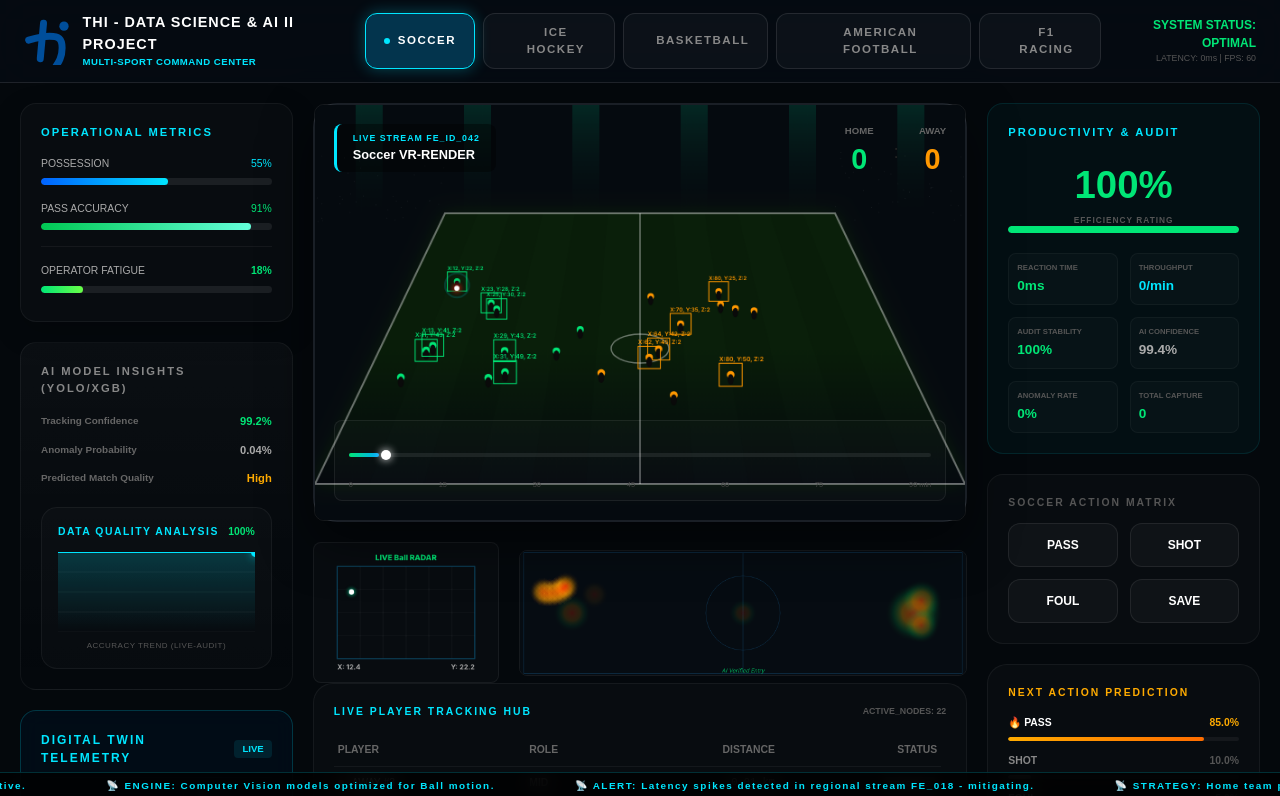
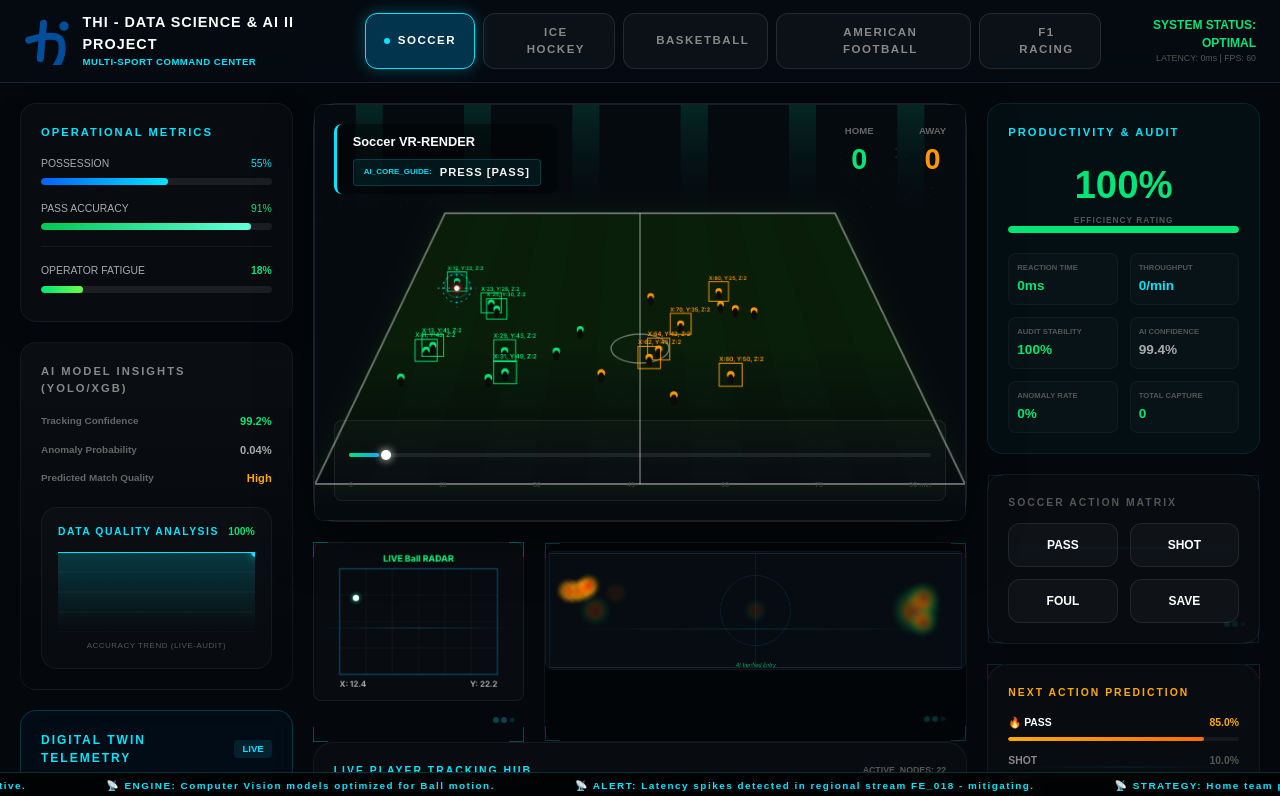
Before and after one commit to akifyigitkutuk/ai-sports-dashboard, a Next.js app: page / in a window 1280 px wide. Shown: the top 796 px of the page. Built offline with nearby package versions, Linux system fonts and the light colour scheme.

Commit message:
Feature: Demo Guidance HUD, Layout Visibility Fixes, and Tactical Tech Overlays

```diff
--- a/src/app/page.tsx
+++ b/src/app/page.tsx
@@ -18,6 +18,7 @@ const ActionDistribution = dynamic(() => import('@/components/ActionDistribution
 const PlayerTrackingHub = dynamic(() => import('@/components/PlayerTrackingHub'), { ssr: false })
 const AIPredictionPanel = dynamic(() => import('@/components/AIPredictionPanel'), { ssr: false })
 const EnvironmentTelemetry = dynamic(() => import('@/components/EnvironmentTelemetry'), { ssr: false })
+const TacticalOverlays = dynamic(() => import('@/components/TacticalOverlays'), { ssr: false })
 
 interface DisplayState {
   stats: GameStats
@@ -264,8 +265,24 @@ export default function Dashboard() {
             <div style={{ position: 'relative', background: '#060c14', borderRadius: '24px', border: '1px solid rgba(255,255,255,0.08)', boxShadow: '0 20px 50px rgba(0,0,0,0.5)' }}>
               <div style={{ position: 'absolute', top: '20px', left: '20px', zIndex: 10, pointerEvents: 'none' }}>
                 <div style={{ background: 'rgba(0,0,0,0.4)', padding: '8px 16px', borderRadius: '8px', borderLeft: '3px solid #00e6ff' }}>
-                  <p style={{ fontSize: '0.55rem', color: '#00e6ff', fontWeight: 800, margin: 0, letterSpacing: '1px' }}>LIVE STREAM FE_ID_042</p>
                   <p style={{ fontSize: '0.8rem', fontWeight: 900, margin: 0 }}>{SPORT_CONFIGS[sport].name} VR-RENDER</p>
+
+                  {/* DEMO GUIDANCE HUD */}
+                  <div style={{
+                    marginTop: '8px', padding: '4px 10px', background: 'rgba(0,230,255,0.08)',
+                    border: '1px solid rgba(0,230,255,0.2)', borderRadius: '4px',
+                    display: 'flex', alignItems: 'center', gap: '8px', animation: 'blink 2s infinite'
+                  }}>
+                    <span style={{ fontSize: '0.5rem', color: '#00e6ff', fontWeight: 900 }}>AI_CORE_GUIDE:</span>
+                    <span style={{ fontSize: '0.7rem', color: '#fff', fontWeight: 900, letterSpacing: '1px' }}>
+                      {stats.showAnomalyPopup && stats.anomalyScenario
+                        ? `PRESS [${stats.anomalyScenario.correction.toUpperCase()}]`
+                        : stats.predictions && stats.predictions.length > 0
+                          ? `PRESS [${stats.predictions[0].type.toUpperCase()}]`
+                          : "WAITING FOR EVENT..."
+                      }
+                    </span>
+                  </div>
                 </div>
               </div>
 
@@ -298,9 +315,15 @@ export default function Dashboard() {
               )}
             </div>
 
-            <div style={{ display: 'grid', gridTemplateColumns: '1fr 2.4fr', gap: '20px', marginTop: '20px' }}>
-              <BallTrackerCanvas ball={ball} sport={sport} />
-              <div style={{ flex: 1, minWidth: '300px' }}><HeatmapCanvas points={positionHistory} sport={stats.sport} /></div>
+            <div style={{ display: 'grid', gridTemplateColumns: 'minmax(200px, 1fr) 2fr', gap: '20px', marginTop: '20px' }}>
+              <div style={{ height: '200px', position: 'relative' }}>
+                <BallTrackerCanvas ball={ball} sport={sport} />
+                <div style={{ position: 'absolute', inset: 0, opacity: 0.3 }}><TacticalOverlays /></div>
+              </div>
+              <div style={{ height: '200px', position: 'relative', background: 'rgba(0,0,0,0.3)', borderRadius: '12px', border: '1px solid rgba(255,255,255,0.05)' }}>
+                <HeatmapCanvas points={positionHistory} sport={stats.sport} />
+                <div style={{ position: 'absolute', inset: 0, opacity: 0.2 }}><TacticalOverlays /></div>
+              </div>
             </div>
 
             <PlayerTrackingHub players={players} />
@@ -341,8 +364,8 @@ export default function Dashboard() {
               </div>
             </div>
 
-            <div style={{ marginBottom: '20px', display: 'flex', flexDirection: 'column', gap: '20px' }}>
-              <div style={{ padding: '20px', background: 'rgba(255,255,255,0.02)', borderRadius: '16px', border: '1px solid rgba(255,255,255,0.05)' }}>
+            <div style={{ marginBottom: '20px', display: 'flex', flexDirection: 'column', gap: '20px', minHeight: '400px' }}>
+              <div style={{ padding: '20px', background: 'rgba(255,255,255,0.02)', borderRadius: '16px', border: '1px solid rgba(255,255,255,0.05)', position: 'relative' }}>
                 <p style={{ fontSize: '0.65rem', fontWeight: 800, letterSpacing: '2px', textTransform: 'uppercase', color: '#555', marginBottom: '12px' }}>
                   {sport} ACTION MATRIX
                 </p>
@@ -362,9 +385,13 @@ export default function Dashboard() {
                     >{btn}</button>
                   ))}
                 </div>
+                <div style={{ position: 'absolute', inset: 0, opacity: 0.1 }}><TacticalOverlays /></div>
               </div>
 
-              <AIPredictionPanel predictions={stats.predictions} />
+              <div style={{ position: 'relative' }}>
+                <AIPredictionPanel predictions={stats.predictions} />
+                <div style={{ position: 'absolute', inset: 0, opacity: 0.15 }}><TacticalOverlays /></div>
+              </div>
 
               {stats.systemMessage && (
                 <div style={{
--- a/src/components/PitchCanvas.tsx
+++ b/src/components/PitchCanvas.tsx
@@ -221,6 +221,12 @@ export default function PitchCanvas({ players, ball, stats, onAcceptAnomaly }: P
       const isCar = sport === 'F1'
       const isHockey = sport === 'HOCKEY'
 
+      // TARGETING HUD OVERLAY
+      ctx.strokeStyle = '#00e6ff'; ctx.lineWidth = 1; ctx.setLineDash([2, 4])
+      ctx.beginPath(); ctx.arc(bp.px, bp.py, 22*bp.scale, 0, Math.PI*2); ctx.stroke()
+      ctx.beginPath(); ctx.moveTo(bp.px - 30*bp.scale, bp.py); ctx.lineTo(bp.px + 30*bp.scale, bp.py); ctx.stroke()
+      ctx.beginPath(); ctx.moveTo(bp.px, bp.py - 30*bp.scale); ctx.lineTo(bp.px, bp.py + 30*bp.scale); ctx.stroke(); ctx.setLineDash([])
+
       if (!isCar) {
         const glow = ctx.createRadialGradient(bp.px, bp.py, 0, bp.px, bp.py, 15*bp.scale)
         glow.addColorStop(0, isHockey ? 'rgba(255,255,255,0.8)' : 'rgba(255,40,20,0.8)')
--- /dev/null
+++ b/src/components/TacticalOverlays.tsx
@@ -0,0 +1,42 @@
+'use client'
+
+import React from 'react'
+
+export default function TacticalOverlays() {
+  return (
+    <div style={{ position: 'relative', width: '100%', height: '100%', pointerEvents: 'none' }}>
+      {/* Scanning Line */}
+      <div style={{
+        position: 'absolute', top: 0, left: 0, width: '100%', height: '2px',
+        background: 'linear-gradient(90deg, transparent, rgba(0,230,255,0.4), transparent)',
+        animation: 'scan 4s linear infinite', zIndex: 1
+      }} />
+
+      {/* Decorative Corner Brackets */}
+      <div style={{ position: 'absolute', top: 0, left: 0, width: '15px', height: '15px', borderTop: '1px solid #00e6ff', borderLeft: '1px solid #00e6ff' }} />
+      <div style={{ position: 'absolute', top: 0, right: 0, width: '15px', height: '15px', borderTop: '1px solid #00e6ff', borderRight: '1px solid #00e6ff' }} />
+      <div style={{ position: 'absolute', bottom: 0, left: 0, width: '15px', height: '15px', borderBottom: '1px solid #00e6ff', borderLeft: '1px solid #00e6ff' }} />
+      <div style={{ position: 'absolute', bottom: 0, right: 0, width: '15px', height: '15px', borderBottom: '1px solid #00e6ff', borderRight: '1px solid #00e6ff' }} />
+
+      {/* Pulsing Data Points */}
+      <div style={{ position: 'absolute', bottom: '10%', right: '5%', display: 'flex', gap: '4px' }}>
+        {[1,2,3].map(i => (
+          <div key={i} style={{ width: '4px', height: '4px', background: '#00e6ff', borderRadius: '50%', animation: `pulse 1.5s ease-in-out ${i * 0.3}s infinite` }} />
+        ))}
+      </div>
+
+      <style jsx>{`
+        @keyframes scan {
+          0% { top: 0; opacity: 0; }
+          10% { opacity: 1; }
+          90% { opacity: 1; }
+          100% { top: 100%; opacity: 0; }
+        }
+        @keyframes pulse {
+          0%, 100% { opacity: 0.3; transform: scale(1); }
+          50% { opacity: 1; transform: scale(1.5); }
+        }
+      `}</style>
+    </div>
+  )
+}
```
